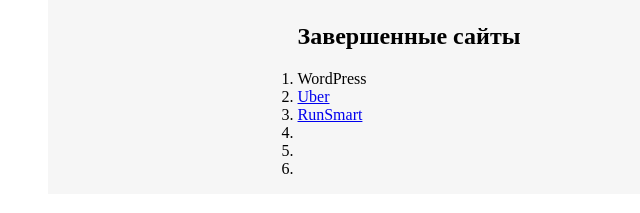
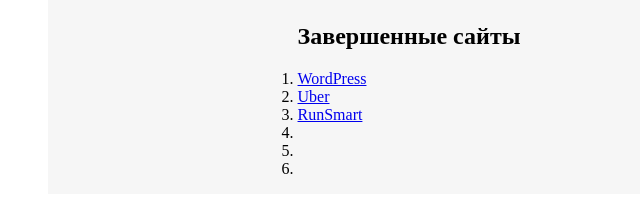
Before and after one commit to XyRmA-322/XyRmA-322.github.io, a plain HTML site: page index.html in a window 1280 px wide. Shown: the part 161-374 px from the top of the page, 72-712 px from the left. Drawn offline with Linux system fonts and the light colour scheme.

Commit message:
Add files via upload

```diff
--- a/index.html
+++ b/index.html
@@ -21,7 +21,7 @@
         <section class="promo">
             <ol class="promo__finish">
                 <h2 class="promo__continue-title">Завершенные сайты</h2>
-                <li><a href="https://xyrma-322.github.io/WordPress/"></a>WordPress</li>
+                <li><a href="https://xyrma-322.github.io/WordPress/">WordPress</a></li>
                 <li><a href="https://xyrma-322.github.io/Uber/">Uber</a></li>
                 <li><a href="https://xyrma-322.github.io/RunSmart/">RunSmart</a></li>
                 <li><a href=""></a></li>
```
